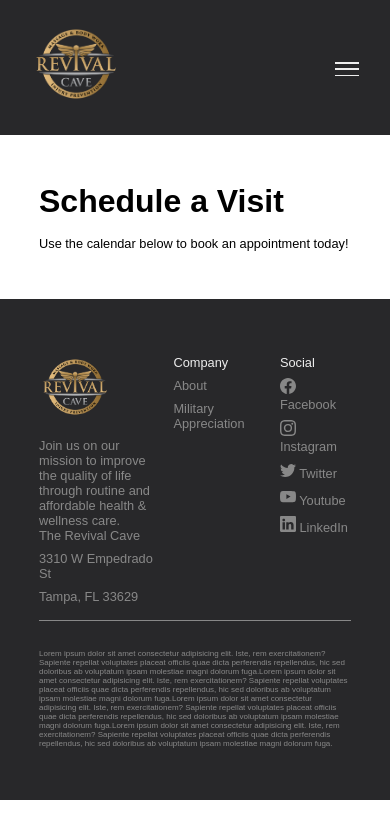
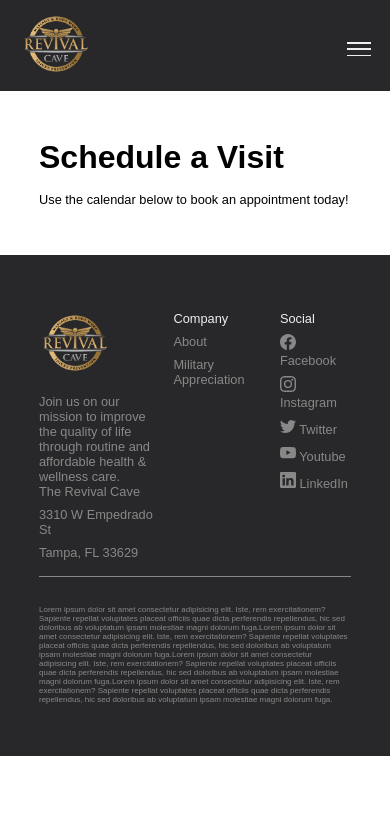
Before and after one commit to alexfotopoulos/revival-cave, a Next.js app: page /schedule in a window 390 px wide. Shown: the top 838 px of the page. Built offline with nearby package versions, Linux system fonts and the light colour scheme.

Commit message:
adjust navbar styles and remove navbackground from pages

```diff
--- a/components/layouts/Navbar.js
+++ b/components/layouts/Navbar.js
@@ -1,11 +1,14 @@
 import styles from "./Navbar.module.scss";
 import Link from "next/link";
+import { useRouter } from "next/router";
 import { useState, useEffect } from "react";
 import Modal from "../utilities/Modal";
 
 export default function Navbar() {
   const [content, setContent] = useState(null);
   const [showModal, setShowModal] = useState(false);
+
+  const router = useRouter();
 
   function handleShowModal() {
     setShowModal(true);
@@ -58,7 +61,7 @@ export default function Navbar() {
 
   return (
     <div className={styles.modalCatcher}>
-      <nav className={styles.nav}>
+      <nav className={router.pathname === "/" ? `${styles.nav} ${styles.transparent}` : `${styles.nav} ${styles.colorBackground}`}>
         <div className={styles.brand}><Link href="/"><img src="logos/gold-logo.png" alt="company logo" /></Link></div>
         {!showModal && content}
       </nav>
--- a/components/layouts/Navbar.module.scss
+++ b/components/layouts/Navbar.module.scss
@@ -1,14 +1,23 @@
 @import "../../styles/sass/abstracts/_variables.scss";
 
 .nav {
-    position: absolute;
-    top: 3rem;
     width: 100%;
     padding: 0 10%;
     display: flex;
     justify-content: space-between;
     align-items: center;
     color: $color-white;
+}
+
+.transparent {
+    background-color: transparent;
+    position: absolute;
+    top: 1.5rem;
+}
+
+.colorBackground {
+    padding: 1.5rem 10%;
+    background-color: $color-dark;
 }
 
 .brand img {
@@ -58,6 +67,13 @@
 
 @media (max-width: 600px) {
     .nav {
-        padding: 0 8%;
+        padding: 0 5%
+    }
+    .colorBackground {
+        padding: 1.5rem 5%;
+        background-color: $color-dark;
+    }
+    .brand img {
+        height: 8rem;
     }
 }
--- a/components/layouts/OfficeInfo.js
+++ b/components/layouts/OfficeInfo.js
@@ -7,6 +7,7 @@ export default function OfficeInfo() {
         <div className={styles.officeInfo}>
             <div className={styles.officeInfoSection}>
                 <Map />
+                {/* <p>placeholder for map during dev</p> */}
             </div>
             <div className={styles.officeInfoSection}>
                 <OfficeHours />
--- a/pages/about.js
+++ b/pages/about.js
@@ -7,9 +7,7 @@ import styles from "../styles/pageStyles/about.module.scss";
 export default function about() {
     return (
         <div>
-            <div className={styles.navBackground}>
-                <Navbar />
-            </div>
+            <Navbar />
             <div className={styles.aboutPage}>
                 <div className={styles.aboutSection1}>
                     <h1 className={styles.aboutHeading1}>Our Story</h1>
--- a/pages/plans-pricing.js
+++ b/pages/plans-pricing.js
@@ -7,9 +7,7 @@ import PricingDisplay from "@/components/plans/PricingDisplay";
 export default function plansPricing() {
     return (
         <div>
-            <div className={styles.navBackground}>
-                <Navbar />
-            </div>
+            <Navbar />
             <div className={styles.plansPage}>
                 <div className={styles.plansSection1}>
                     <h1 className={styles.plansHeading1}>Wellness Plans & Pricing</h1>
--- a/pages/schedule.js
+++ b/pages/schedule.js
@@ -5,9 +5,7 @@ import Footer from "@/components/layouts/Footer";
 export default function SchedulePage() {
   return (
     <div>
-      <div className={styles.navBackground}>
-        <Navbar />
-      </div>
+      <Navbar />
       <div className={styles.schedulePage}>
         <div className={styles.scheduleSection1}>
           <h1 className={styles.scheduleHeading1}>Schedule a Visit</h1>
--- a/styles/pageStyles/about.module.scss
+++ b/styles/pageStyles/about.module.scss
@@ -1,10 +1,5 @@
 @import "../sass/abstracts/variables";
 @import "../sass/abstracts/mixins";
-
-.navBackground {
-    min-height: 14rem;
-    background-color: $color-dark;
-}
 
 .aboutPage {
     padding: 0 10%;
--- a/styles/pageStyles/plansPricing.module.scss
+++ b/styles/pageStyles/plansPricing.module.scss
@@ -1,10 +1,5 @@
 @import "../sass/abstracts/variables";
 @import "../sass/abstracts/mixins";
-
-.navBackground {
-    min-height: 14rem;
-    background-color: $color-dark;
-}
 
 .plansPage {
     padding: 0 10%;
--- a/styles/pageStyles/schedule.module.scss
+++ b/styles/pageStyles/schedule.module.scss
@@ -1,10 +1,5 @@
 @import "../sass/abstracts/variables";
 @import "../sass/abstracts/mixins";
-
-.navBackground {
-    min-height: 14rem;
-    background-color: $color-dark;
-}
 
 .schedulePage {
     padding: 0 10%;
```
